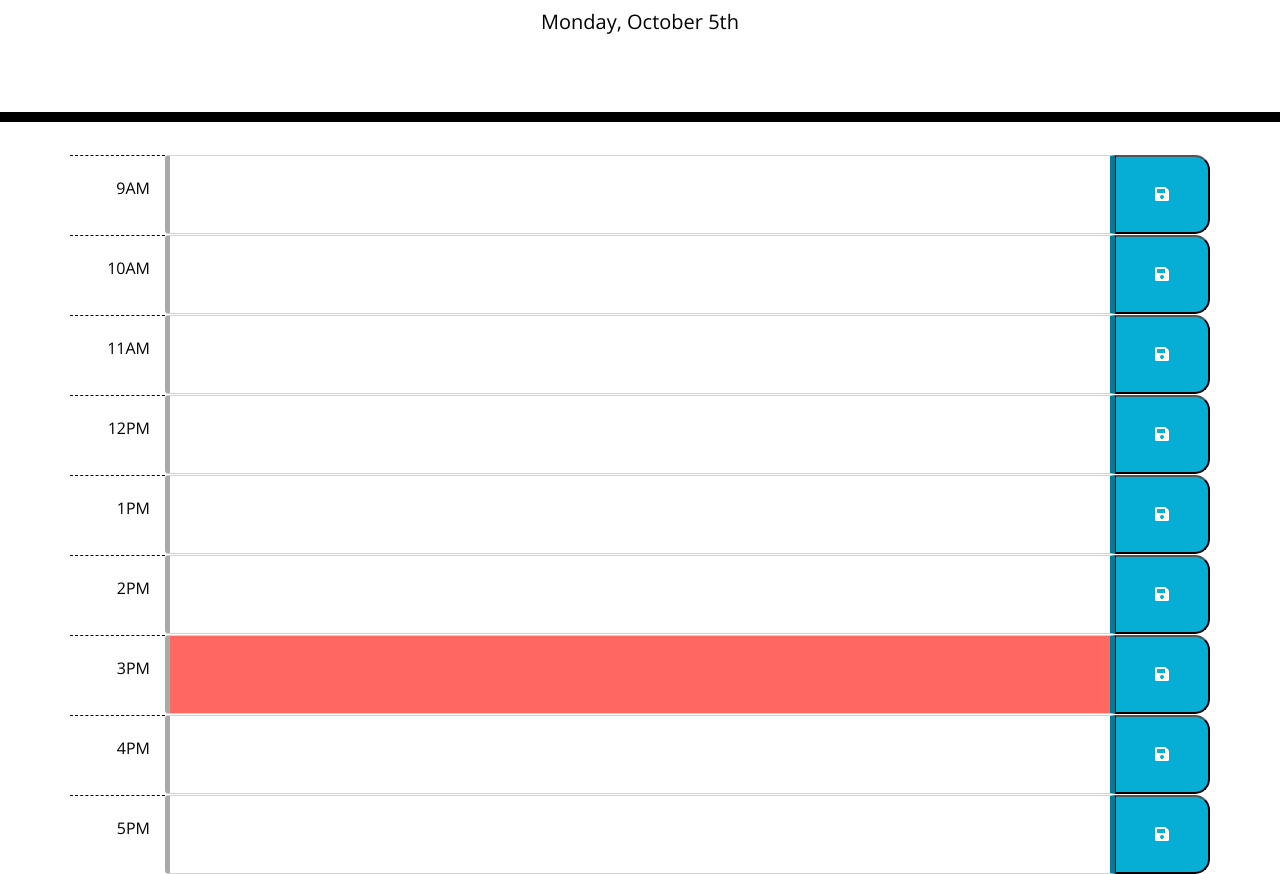
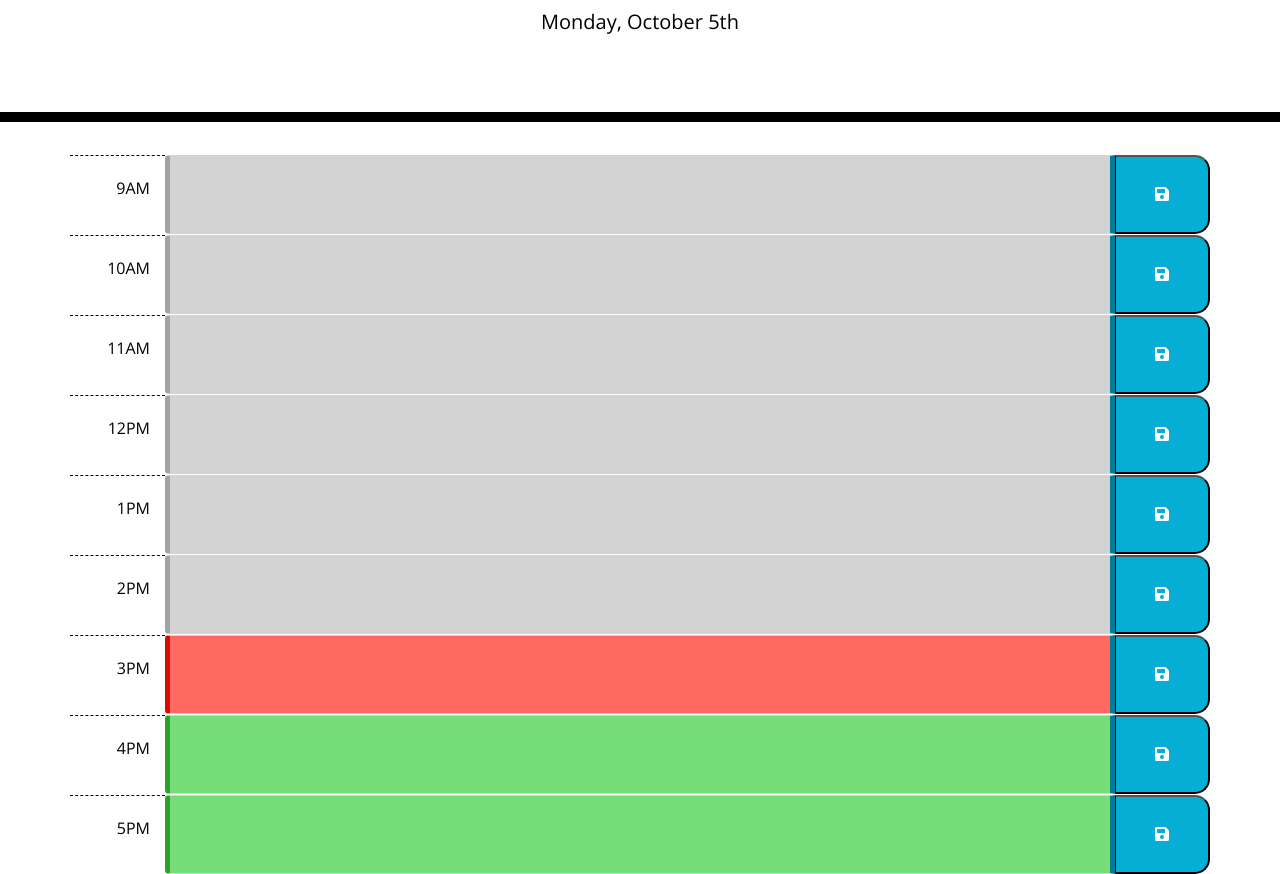
Before and after one commit to duncangw1/DayPlanner, a plain HTML site: page index.html in a window 1280 px wide. Shown: the part 182-1056 px from the top of the page. Drawn offline with nearby package versions, Linux system fonts and the light colour scheme.

Commit message:
Added to the colorChange function so that past and present times change classes to their correct colors. Also changed text colors for styling and left border color changes for styling.

```diff
--- a/assets/script.js
+++ b/assets/script.js
@@ -43,15 +43,19 @@ $(document).ready(function () {
 
     for (var j = 0; j < combined.length; j++) {
       console.log(combined[j]);
+      var currentID = "#" + combined[j].id;
       if (combined[j].time === currentHour) {
         console.log("present");
-        var currentID = "#" + combined[j].id;
-        $(currentID).addClass("present");
+        $(currentID)
+          .addClass("present")
+          .css("border-left", "5px solid #d70b00");
         console.log(currentID);
       } else if (combined[j].time < currentHour) {
         console.log("past");
+        $(currentID).addClass("past").css("border-left", "5px solid #a2a2a2");
       } else {
         console.log("future");
+        $(currentID).addClass("future").css("border-left", "5px solid #29a229");
       }
     }
   }
--- a/assets/style.css
+++ b/assets/style.css
@@ -43,20 +43,23 @@ textarea {
   text-align: right;
   line-height: 4;
 }
-
-.past {
+/* Past text area color that remains when selected */
+.past,
+.past:focus {
   background-color: #d3d3d3;
-  color: white;
+  color: #a2a2a2;
 }
-
-.present {
+/* Present text area color that remains when selected */
+.present,
+.present:focus {
   background-color: #ff6961;
   color: white;
 }
-
-.future {
+/* Future text area color that remains when selected */
+.future,
+.future:focus {
   background-color: #77dd77;
-  color: white;
+  color: #29a229;
 }
 /* Removed padding from both sides of the eventBlock */
 .eventBlock {
@@ -74,7 +77,6 @@ textarea {
 }
 
 .eventTextArea {
-  border-left: 5px solid darkgray;
   border-right: 5px solid #027b96;
   border-top-right-radius: 0;
   border-bottom-right-radius: 0;
```
